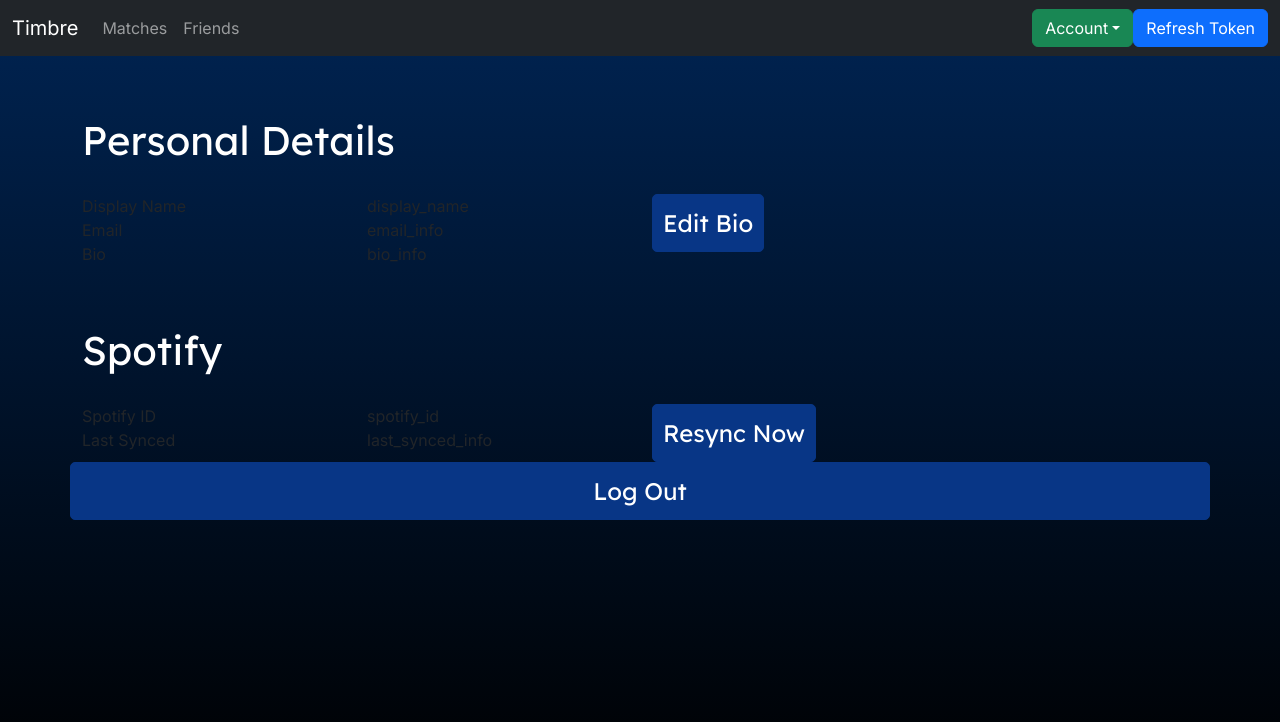
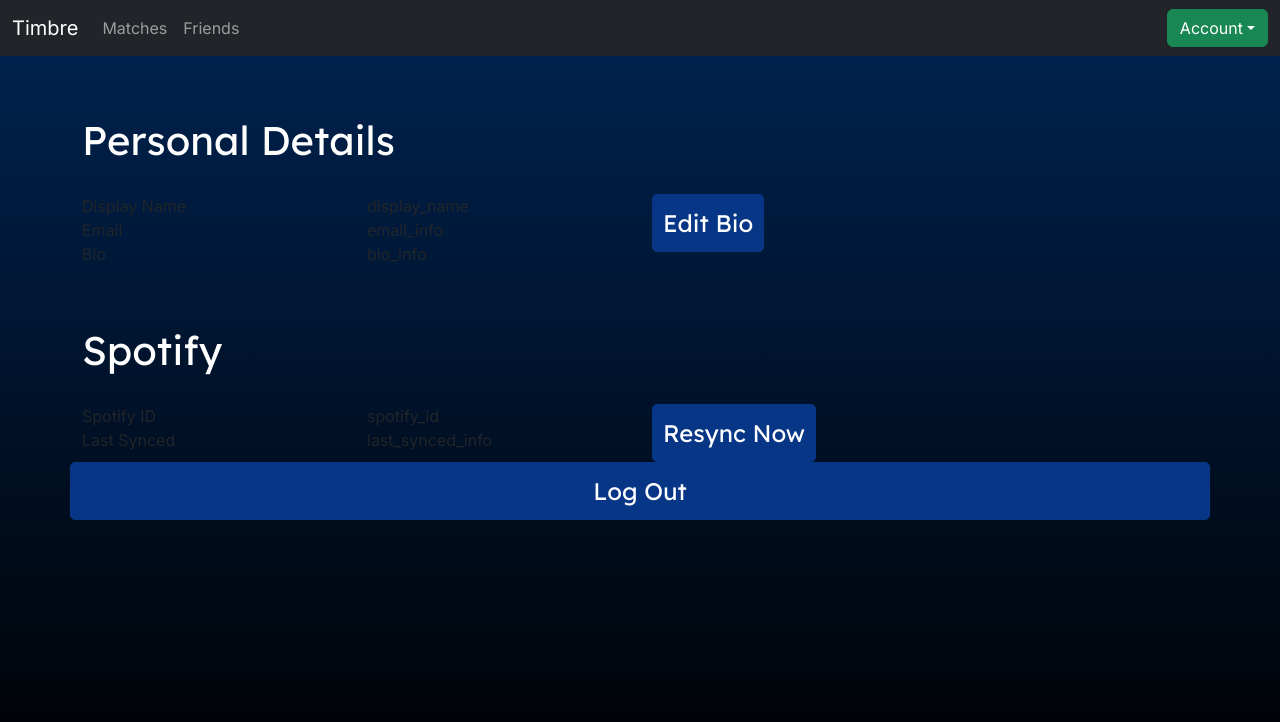
Before and after one commit to Nobelz/Timbre, a Next.js app in the folder timbre/: page /profile in a window 1280 px wide. Shown: the top 722 px of the page. Built offline with nearby package versions, Linux system fonts and the light colour scheme; no server answers; sample sign-in values are in the browser's storage.

Commit message:
conditional render of login button

```diff
--- a/timbre/src/components/Navigation.tsx
+++ b/timbre/src/components/Navigation.tsx
@@ -72,7 +72,7 @@ const Navigation = ({ isAuthenticated, setIsAuthenticated, setAccessToken, autho
             <Dropdown.Item><Button onClick={logout}>Log Out</Button></Dropdown.Item>
           </Dropdown.Menu>
         </Dropdown>
-        <Button onClick={authorizeApp}>{isAuthenticated ? "Refresh Token" : "Sign In"}</Button>
+        { !isAuthenticated && <Button onClick={authorizeApp}>{isAuthenticated ? "Refresh Token" : "Sign In"}</Button>}
       </Container>
     </Navbar>
   );
```
